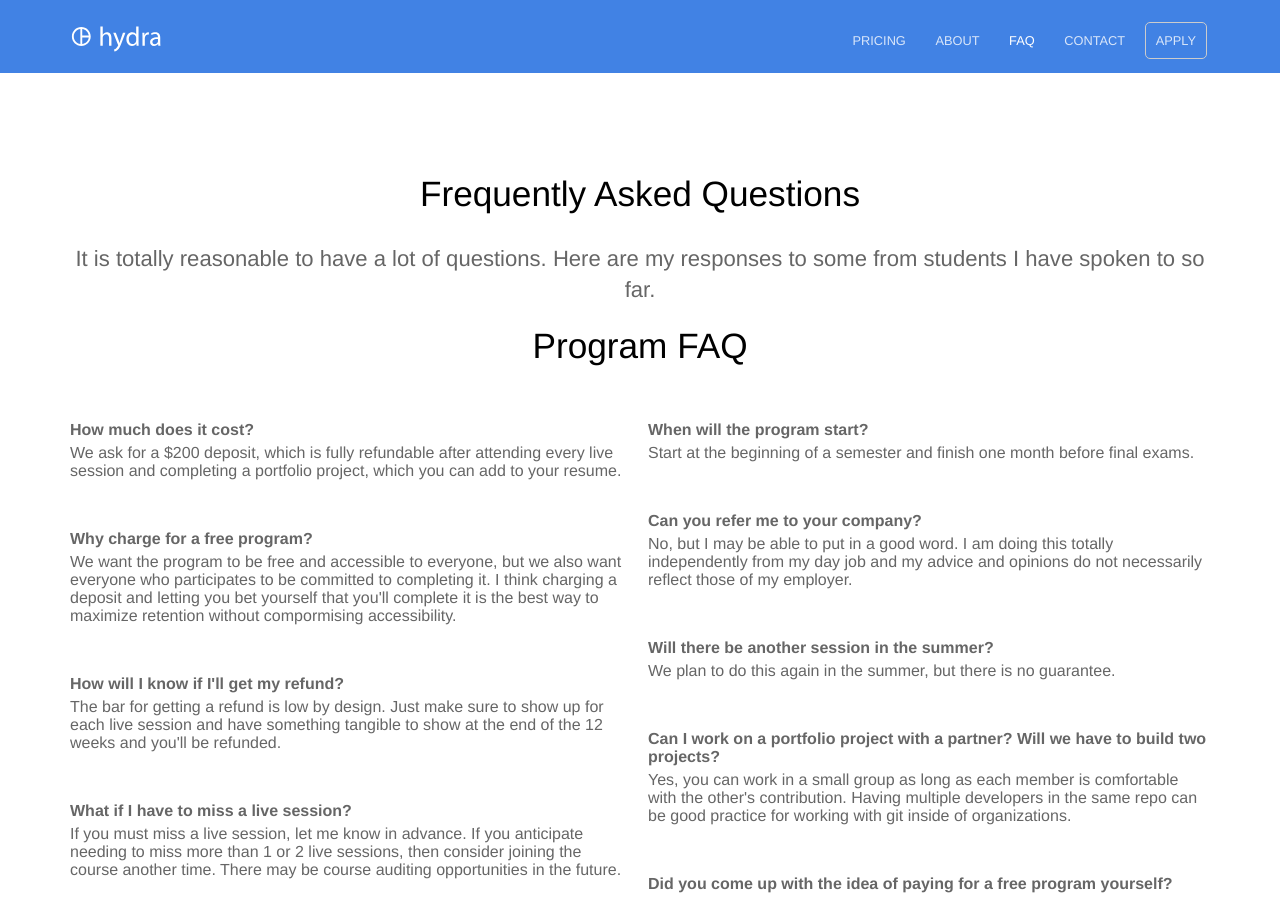
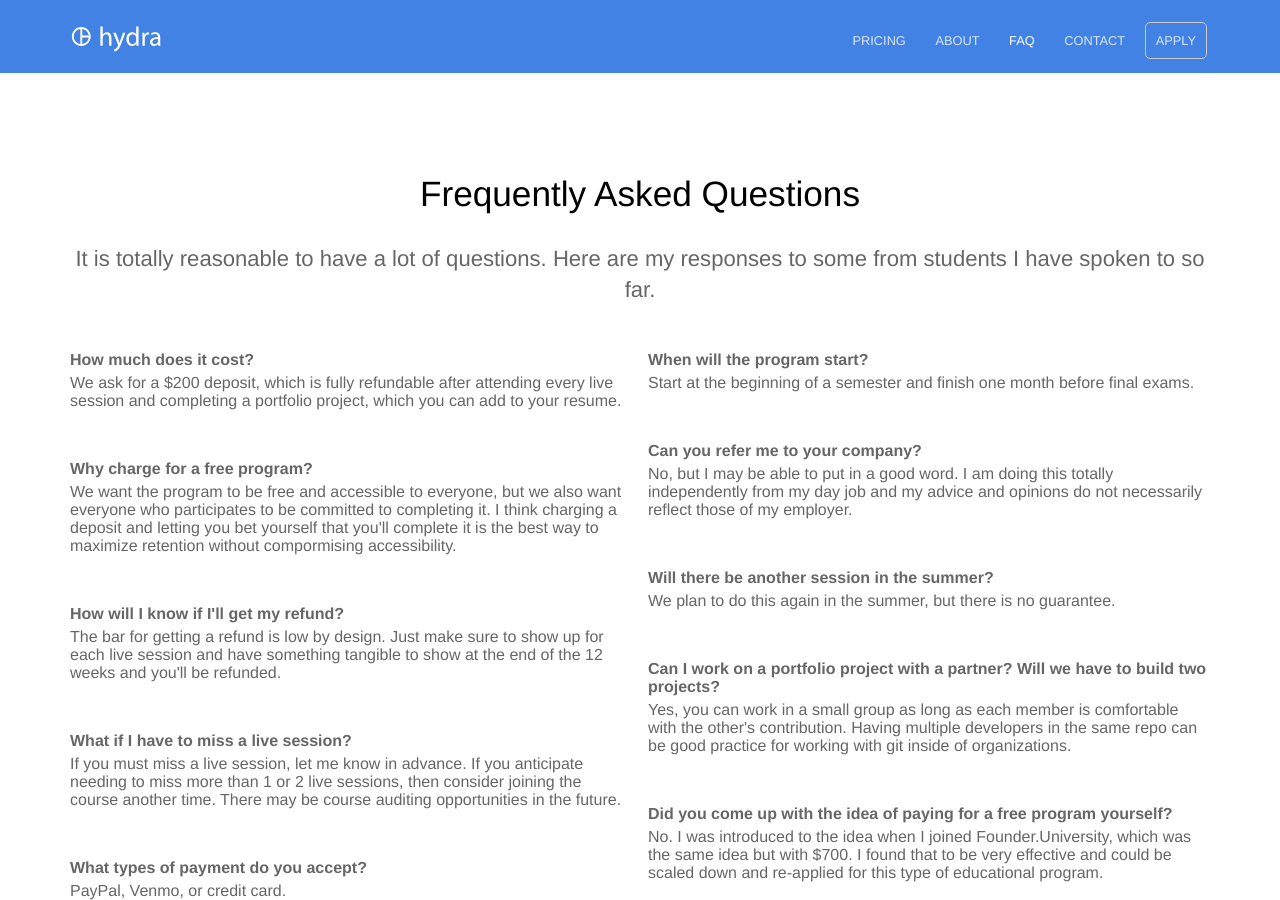
Before and after one commit to jordan-pierre/coaching, a Jekyll site: the page built from faq.html, in a window 1280 px wide and 900 px high. Built offline with Jekyll 4.4.1, drawn with Linux system fonts in a browser that asks for light colours.

Commit message:
Removed h2 from FAQ

```diff
--- a/faq.html
+++ b/faq.html
@@ -56,7 +56,6 @@
 
 ---
 {% if page.faq %}
-	<h2>Program FAQ</h2>
 	<dl class="faq">
 		{% for item in page.faq %}
 			<div>
```
